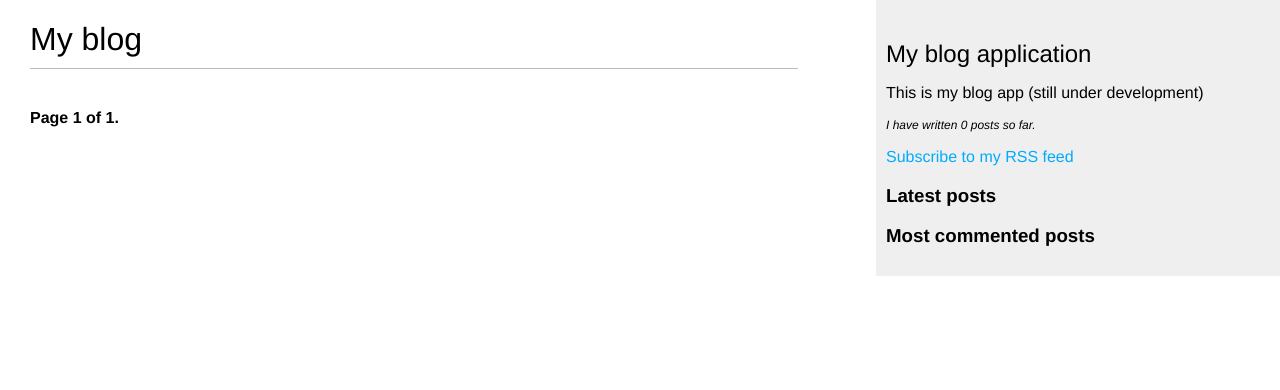
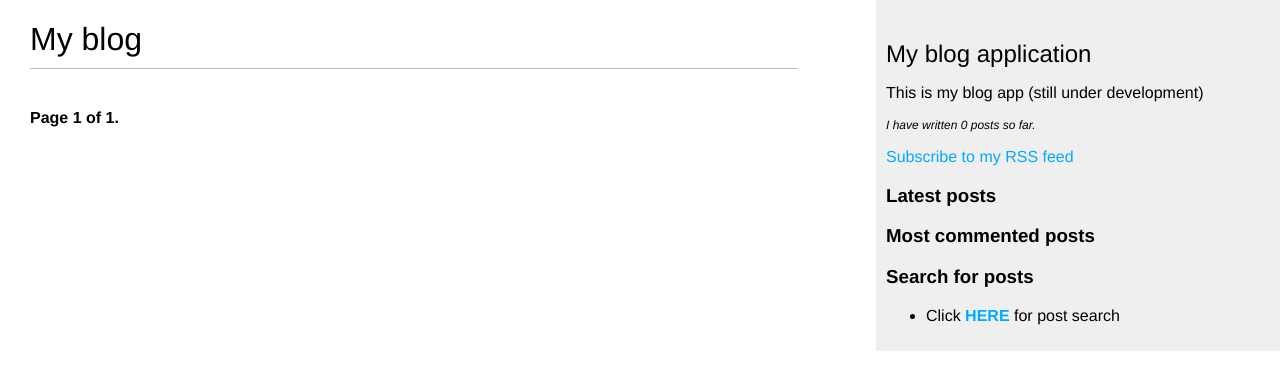
Before and after one commit to Znaffca/blog-with-docker, a Django app: page /blog/ in a window 1280 px wide. Shown: the top 390 px of the page. Run offline with Django 3.2, Linux system fonts and the light colour scheme; data that the repository does not hold is empty; parts of the project's set-up code (start-up, migrations or seed data) failed here and were passed over.

Commit message:
Add search button to the base sidebar

```diff
--- a/blog/blog_app/templates/blog_app/base.html
+++ b/blog/blog_app/templates/blog_app/base.html
@@ -29,6 +29,10 @@
                 </li>
                 {% endfor %}
             </ul>
+            <h3>Search for posts</h3>
+            <ul>
+                <li>Click<a href="{% url 'blog_app:post_search' %}" style="font-weight:bold;"> HERE</a> for post search</li>
+            </ul>
         </div>
     </body>
 </html>
```
